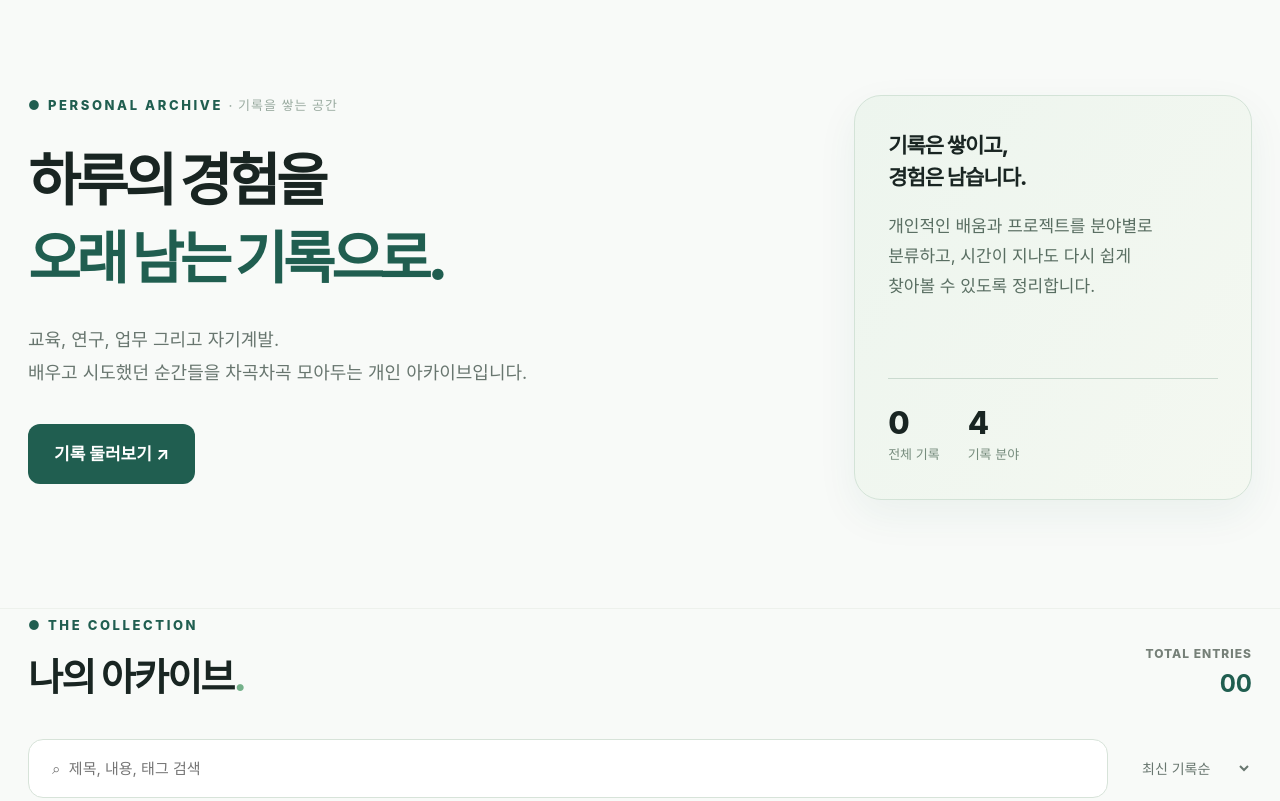
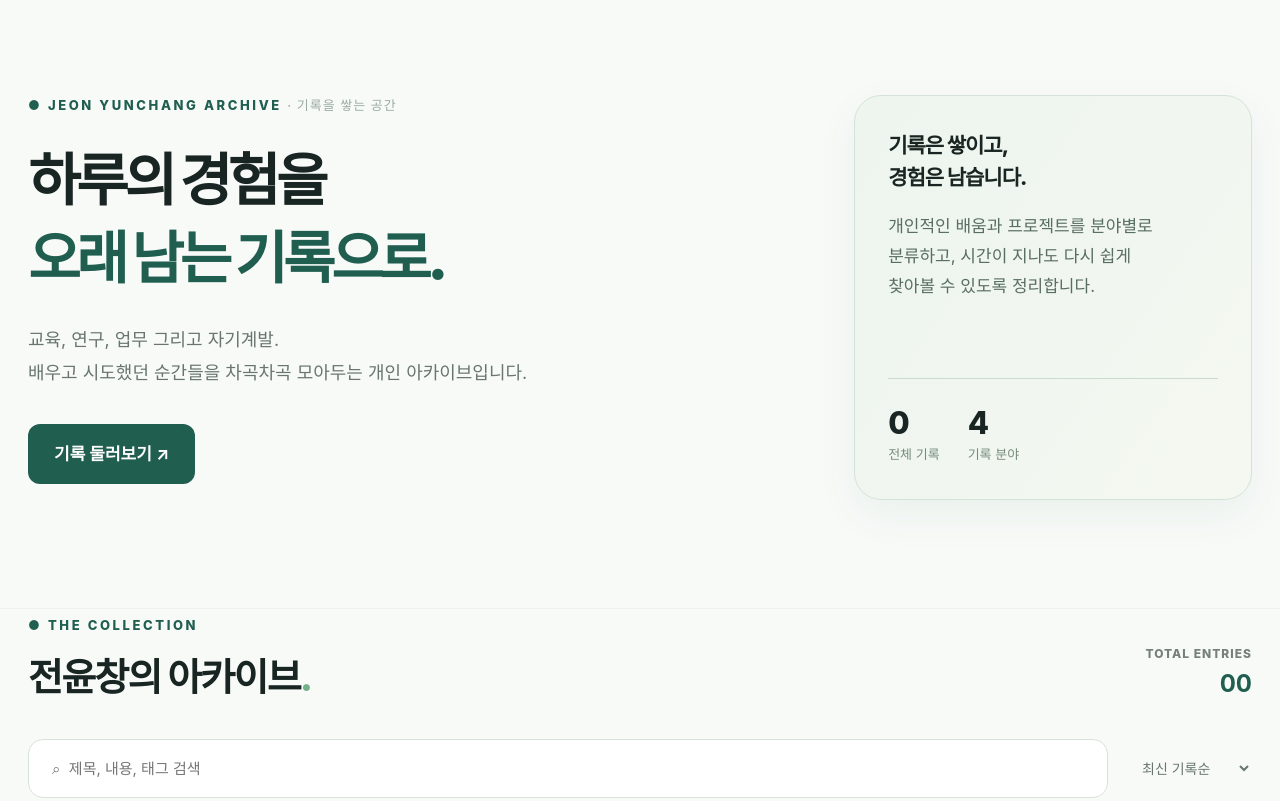
Before and after one commit to jeonyunchang/yunchang, a plain HTML site: page index.html in a window 1280 px wide. Shown: the top 801 px of the page. Drawn offline with Linux system fonts and the light colour scheme.

Commit message:
Update index.html

```diff
--- a/index.html
+++ b/index.html
@@ -4,7 +4,7 @@
   <meta charset="utf-8">
   <meta name="viewport" content="width=device-width, initial-scale=1">
   <meta name="theme-color" content="#f7f9f6">
-  <title>記 나의 아카이브</title>
+  <title>전윤창의 아카이브</title>
   <link rel="stylesheet" href="./styles.css?v=5">
   <script src="./app.js?v=5" defer></script>
 </head>
@@ -615,7 +615,7 @@ dialog::backdrop {
   <main>
     <section class="hero container">
       <div class="hero-copy">
-        <p class="eyebrow">● PERSONAL ARCHIVE <span>· 기록을 쌓는 공간</span></p>
+        <p class="eyebrow">● JEON YUNCHANG ARCHIVE <span>· 기록을 쌓는 공간</span></p>
         <h1>하루의 경험을<br><em>오래 남는 기록으로.</em></h1>
         <p class="lead">교육, 연구, 업무 그리고 자기계발.<br>배우고 시도했던 순간들을 차곡차곡 모아두는 개인 아카이브입니다.</p>
         <a class="btn btn-green hero-link" href="#archive">기록 둘러보기 ↗</a>
@@ -637,7 +637,7 @@ dialog::backdrop {
         <div class="section-heading">
           <div>
             <p class="eyebrow">● THE COLLECTION</p>
-            <h2>나의 아카이브<span class="green-dot">.</span></h2>
+            <h2>전윤창의 아카이브<span class="green-dot">.</span></h2>
             <p>분야별로 정리한 기록을 살펴보세요.</p>
           </div>
           <div class="entries">TOTAL ENTRIES <b id="visibleCount">00</b></div>
```
